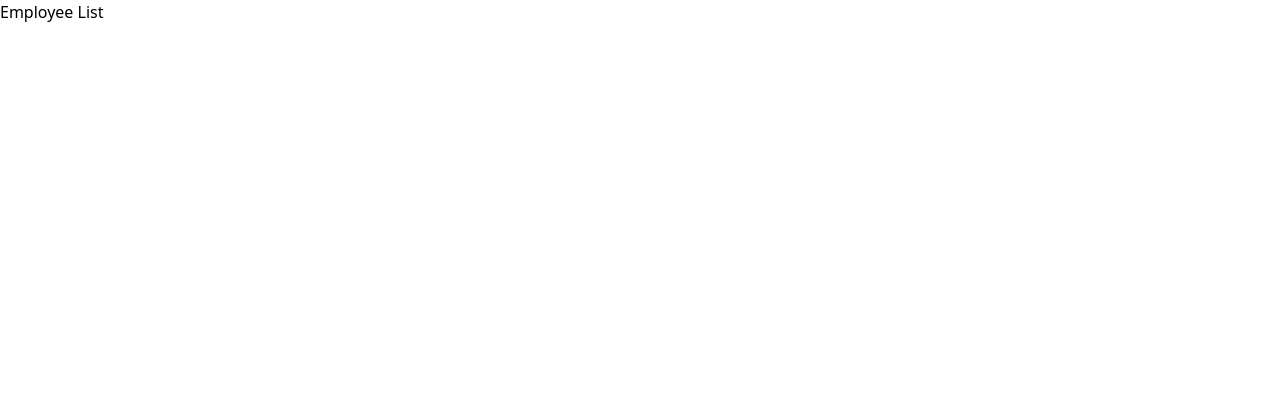
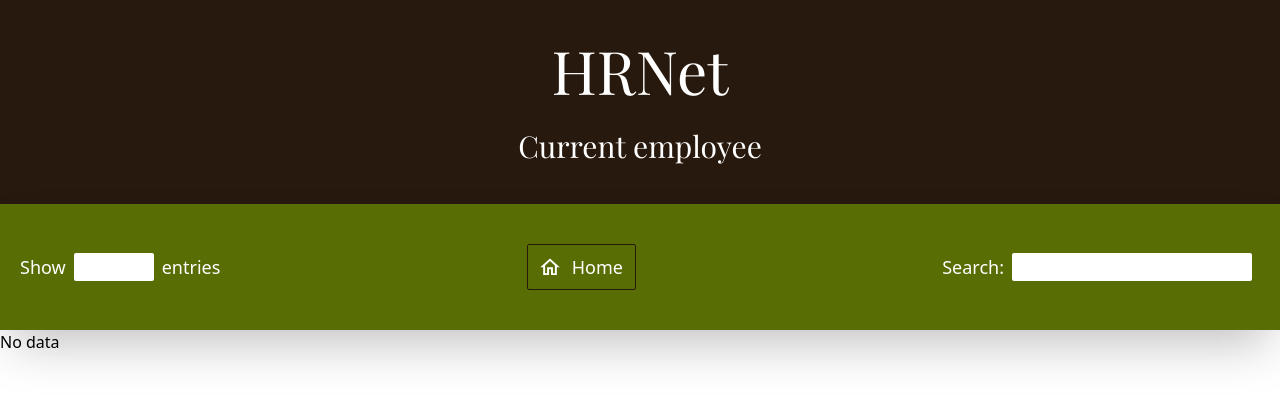
Before and after one commit to tva-subteno-it/hrnet, a React (Vite) app: page /employee-list in a window 1280 px wide. Shown: the top 402 px of the page. Built offline with nearby package versions, Linux system fonts and the light colour scheme; a web font is replaced by a local one.

Commit message:
[ADD] employee list page

```diff
--- /dev/null
+++ b/src/@types/index.ts
@@ -0,0 +1,11 @@
+export interface EmployeeInterface {
+    firstname: string;
+    lastname: string;
+    startDate: string;
+    department: string;
+    birth: string;
+    address: string;
+    city: string;
+    state: string;
+    zip: string;
+}
--- a/src/components/Form/index.tsx
+++ b/src/components/Form/index.tsx
@@ -33,7 +33,7 @@ export default function Form() {
                 <Input id={"firstname"} placeholder={"John"}/>
                 <Input id={"lastname"} placeholder={"Dupont"}/>
                 <Input id={"birth"} label={"Date of birth"} type={"date"} placeholder={"01/01/2001"}/>
-                <Input id={"start_date"} label={"Start date"} type={"date"} placeholder={"01/01/2001"}/>
+                <Input id={"startDate"} label={"Start date"} type={"date"} placeholder={"01/01/2001"}/>
             </section>
             <FormGroup label={"Address"} className={"mt-14 mx-[5vw]"}>
                 <>
--- a/src/main.tsx
+++ b/src/main.tsx
@@ -5,6 +5,7 @@ import {createBrowserRouter, RouterProvider} from 'react-router-dom'
 import Home from "./pages/Home.tsx";
 import DropDown from "./components/DropDown";
 import Root from "./components/Root";
+import EmployeeList from "./pages/EmployeeList/EmployeeList.tsx";
 
 const router = createBrowserRouter([{
     path: '/',
@@ -18,7 +19,7 @@ const router = createBrowserRouter([{
         },
         {
             path: '/employee-list',
-            element: <div>Employee List</div>,
+            element: <EmployeeList/>,
         },
         {
             path: '/dropdown',
--- /dev/null
+++ b/src/pages/EmployeeList/EmployeeList.tsx
@@ -0,0 +1,13 @@
+import {Header} from "./Header.tsx";
+import {SearchBar} from "./SearchBar.tsx";
+import {EmployeeTable} from "./EmployeeTable.tsx";
+
+export default function EmployeeList() {
+    return (
+        <>
+            <Header/>
+            <SearchBar/>
+            <EmployeeTable/>
+        </>
+    )
+}
--- /dev/null
+++ b/src/pages/EmployeeList/EmployeeTable.tsx
@@ -0,0 +1,55 @@
+import {useEffect, useState} from "react";
+import {EmployeeInterface} from "../../@types";
+import {states, departments} from "../../constants";
+
+export function EmployeeTable(){
+    const [employees, setEmployees] = useState<EmployeeInterface[]>([]);
+    const [isDataSet, setIsDataSet] = useState<boolean>(false);
+
+    useEffect(() => {
+        const employeeList = JSON.parse(localStorage.getItem("employee") || "[]");
+        setEmployees(employeeList);
+        setIsDataSet(true);
+    }, []);
+
+    if (!employees.length && isDataSet) {
+        return (
+            <h2>No data</h2>
+        )
+    }
+
+    return (
+        <div className="bg-white shadow-sm mt-10 w-[70vw] mx-auto">
+            <table className="w-full bg-[#FAFEEB]">
+                <thead className="bg-primary text-white">
+                <tr>
+                    <th className="border border-secondary rounded-tl-sm py-5 px-5">Firstname</th>
+                    <th className="border border-secondary py-5 px-5">Lastname</th>
+                    <th className="border border-secondary py-5 px-5">Start date</th>
+                    <th className="border border-secondary py-5 px-5">Department</th>
+                    <th className="border border-secondary py-5 px-5">Date of birth</th>
+                    <th className="border border-secondary py-5 px-5">Street</th>
+                    <th className="border border-secondary py-5 px-5">City</th>
+                    <th className="border border-secondary py-5 px-5">State</th>
+                    <th className="border border-secondary py-5 px-5">Zip</th>
+                </tr>
+                </thead>
+                <tbody>
+                {employees.map((employee) => (
+                    <tr key={`${employee.firstname}_${employee.lastname}`}>
+                        <td className="border border-secondary py-5 px-5">{employee.firstname}</td>
+                        <td className="border border-secondary py-5 px-5">{employee.lastname}</td>
+                        <td className="border border-secondary py-5 px-5">{employee.startDate}</td>
+                        <td className="border border-secondary py-5 px-5">{departments.filter(item => item.id === employee.department)[0]?.value}</td>
+                        <td className="border border-secondary py-5 px-5">{employee.birth}</td>
+                        <td className="border border-secondary py-5 px-5">{employee.address}</td>
+                        <td className="border border-secondary py-5 px-5">{employee.city}</td>
+                        <td className="border border-secondary py-5 px-5">{states.filter(item => item.id === employee.state)[0]?.value}</td>
+                        <td className="border border-secondary py-5 px-5">{employee.zip}</td>
+                    </tr>
+                ))}
+                </tbody>
+            </table>
+        </div>
+    )
+}
--- /dev/null
+++ b/src/pages/EmployeeList/Header.tsx
@@ -0,0 +1,8 @@
+export function Header(){
+    return (
+        <header className={"bg-secondary shadow-lg"}>
+            <h1 className={"text-6xl text-white font-playfair text-center pt-10 pb-5"}>HRNet</h1>
+            <h2 className={"text-3xl text-white font-playfair text-center pt-2 pb-10"}>Current employee</h2>
+        </header>
+    )
+}
--- /dev/null
+++ b/src/pages/EmployeeList/SearchBar.tsx
@@ -0,0 +1,22 @@
+import {NavLink} from "react-router-dom";
+import home from "../../assets/ic_outline-home.svg";
+
+export function SearchBar(){
+    return (
+        <div className="bg-primary text-white flex justify-between items-center py-10 px-5 shadow-2xl">
+            <div className="flex items-center text-lg">
+                <p>Show</p>
+                <input type="number" className="bg-white rounded-sm border-white mx-2 w-20 text-center"/>
+                <p>entries</p>
+            </div>
+                <NavLink to="/" className="text-white flex items-center text-lg border border-secondary px-3 py-2 rounded-sm">
+                <img src={home} alt="home" className="w-5 h-5 mr-3"/>
+                    Home
+                </NavLink>
+            <div className={"flex items-center text-lg"}>
+                <p>Search:</p>
+                <input type="text" className="bg-white rounded-sm border-white mx-2 w-60 text-center"/>
+            </div>
+        </div>
+    )
+}
```
Also changed, not shown: src/assets/ic_outline-home.svg (added).
